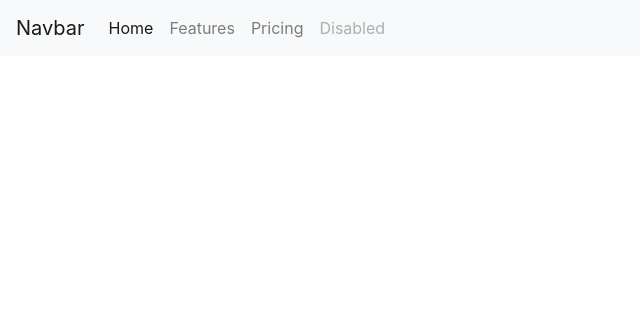
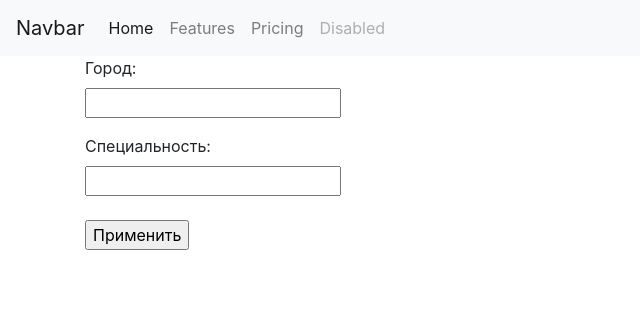
Before and after one commit to ArtemShilov/ScrapWork, a Django app: page /home/ in a window 1280 px wide. Shown: the top 316 px of the page, without its empty margins (0-640 px from the left). Run offline with Django 4.2, Linux system fonts and the light colour scheme; data that the repository does not hold is empty.

Commit message:
add form in home.html

```diff
--- a/templates/home.html
+++ b/templates/home.html
@@ -12,4 +12,13 @@
             </div>
         </div>
     {% endfor %}
+
+    <form method="GET" action="">
+        <label>Город:</label><br>
+        <input type="text" name="city"><br>
+        <p></p>
+        <label>Специальность:</label><br>
+        <input type="text" name="language"><br><br>
+        <input type="submit" value="Применить">
+    </form>
 {% endblock %}
```
